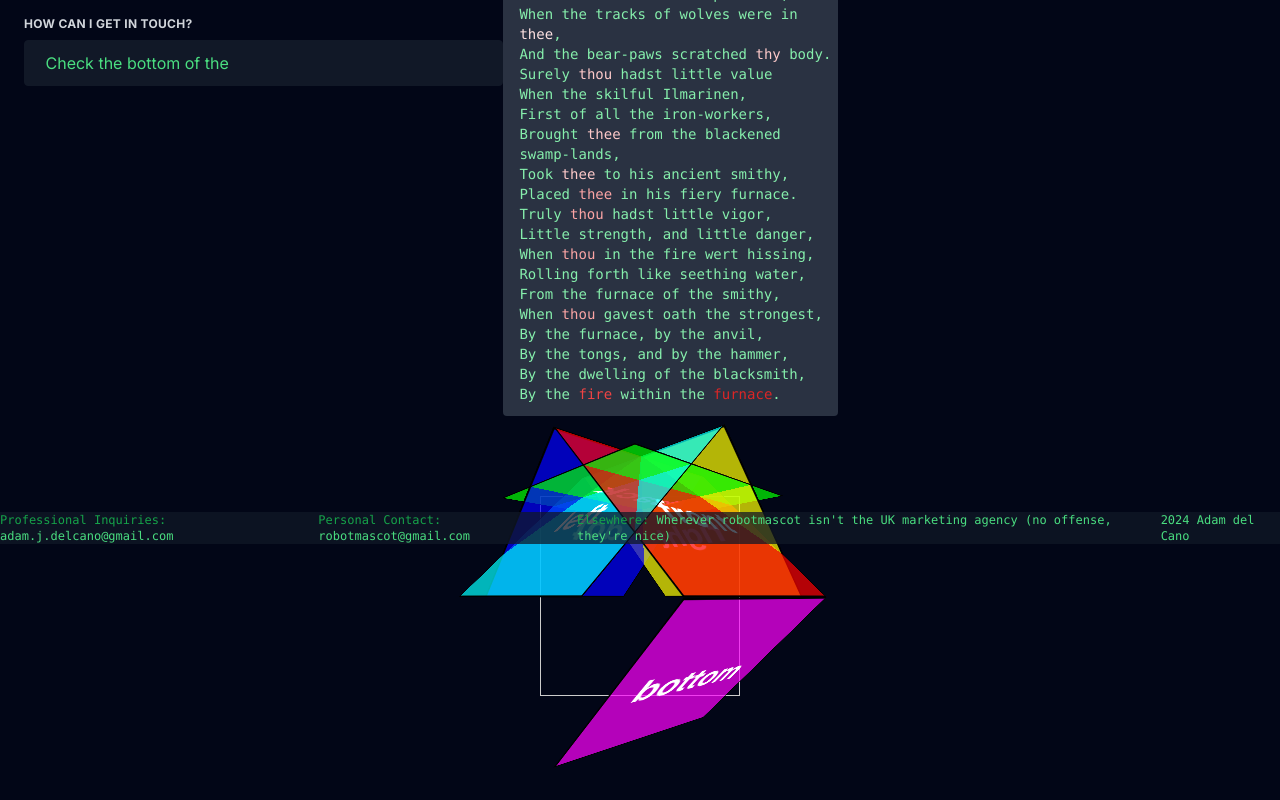
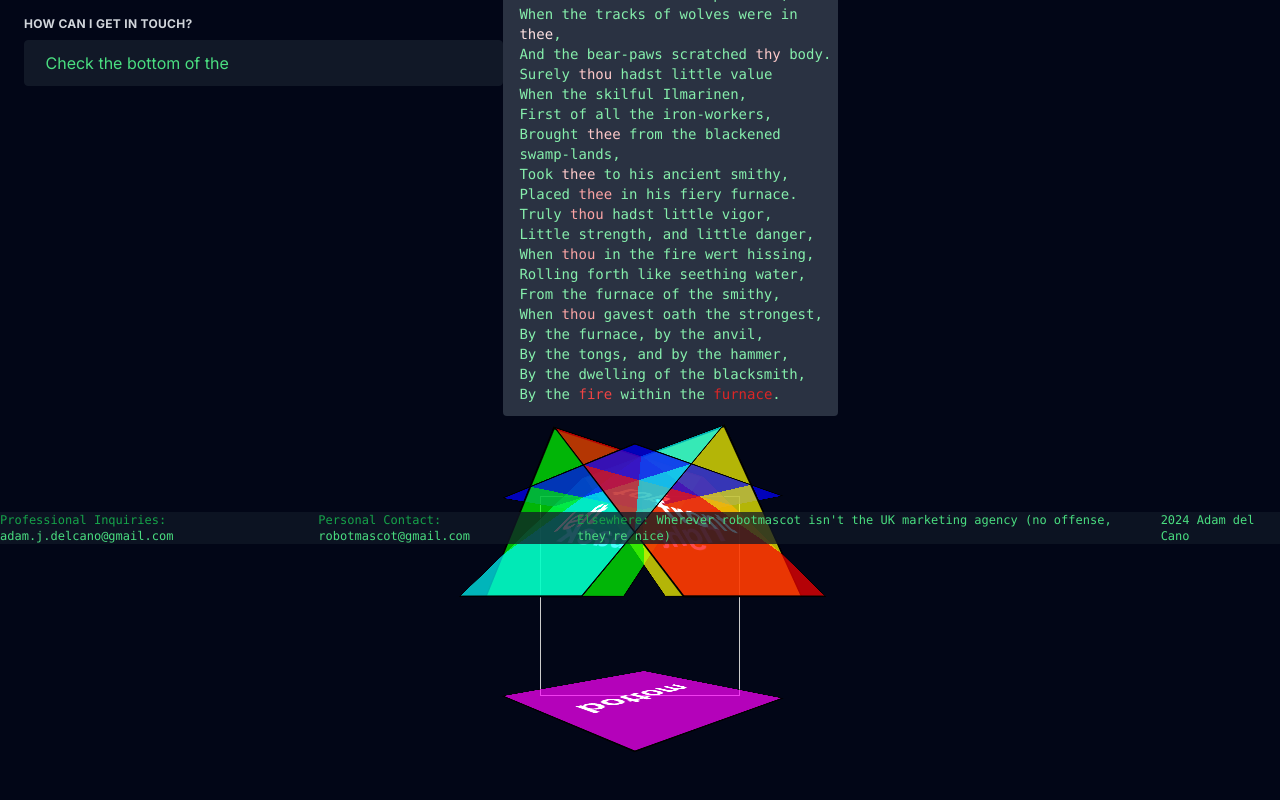
Before and after one commit to adamdelcano/adamdelcano.github.io, a Next.js app: page / in a window 1280 px wide. Shown: the part 256-1056 px from the top of the page. Built offline with nearby package versions, Linux system fonts and the light colour scheme.

Commit message:
Realized one of several mistake

```diff
--- a/src/app/globals.css
+++ b/src/app/globals.css
@@ -86,10 +86,10 @@ body {
 
 .cube__face--front  { transform: rotateY(  0deg) rotateX( 45deg) translateZ(100px); }
 .cube__face--right  { transform: rotateY( 90deg) rotateX( 45deg) translateZ(100px); }
-.cube__face--back   { transform: rotateY(180deg) rotateX( 90deg) translateZ(100px); }
+.cube__face--back   { transform: rotateY(180deg) rotateX( 45deg) translateZ(100px); }
 .cube__face--left   { transform: rotateY(-90deg) rotateX( 45deg) translateZ(100px); }
-.cube__face--top    { transform: rotateX( 90deg) rotateX( 45deg) translateZ(100px); }
-.cube__face--bottom { transform: rotateX(-90deg) rotateX( 45deg)translateZ(100px); }
+.cube__face--top    { transform: rotateX( 90deg) translateZ(100px); }
+.cube__face--bottom { transform: rotateX(-90deg) translateZ(100px); }
 
 @keyframes rotate3D {
   from { transform: rotateY(0deg); }
```
